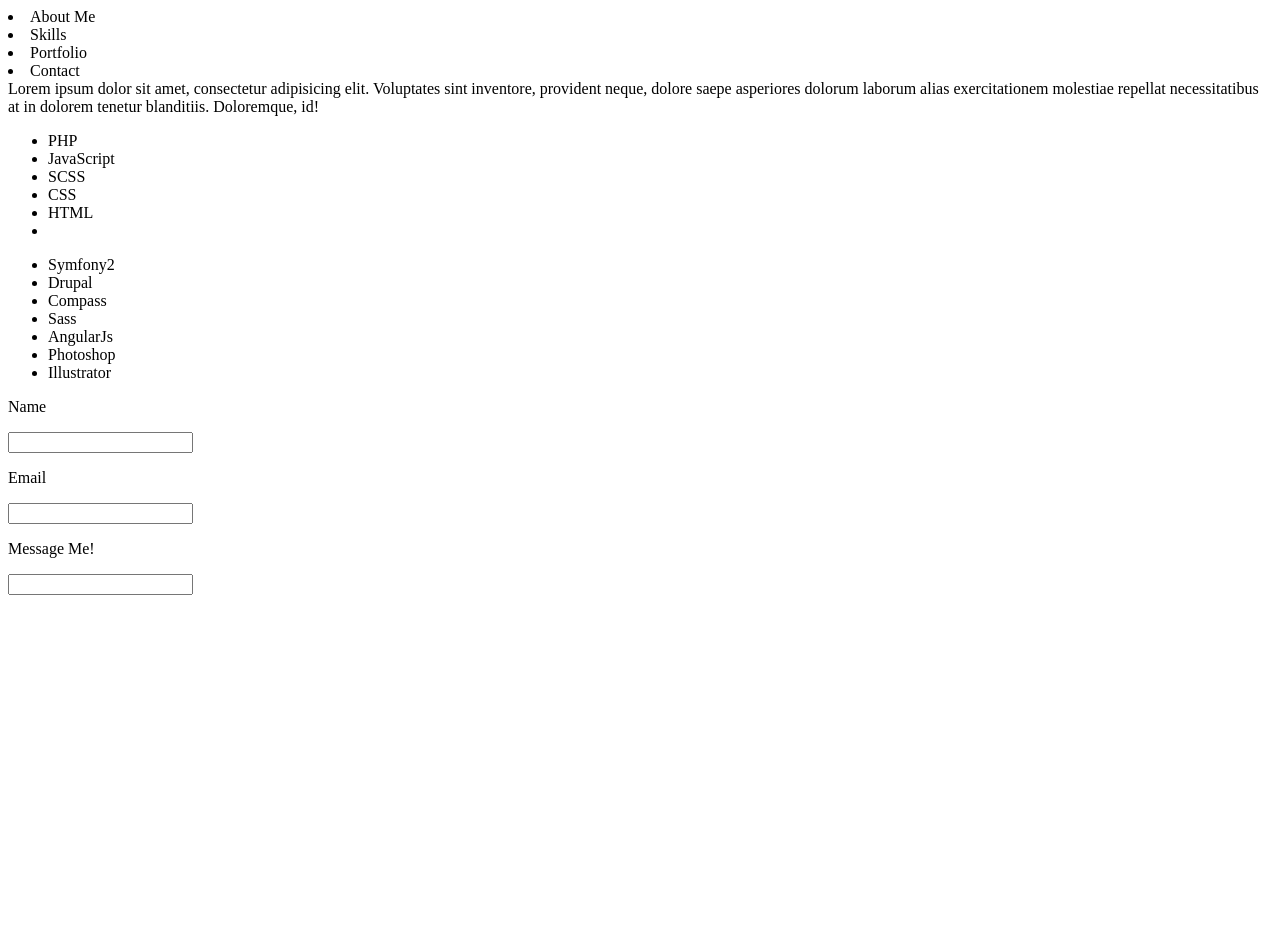
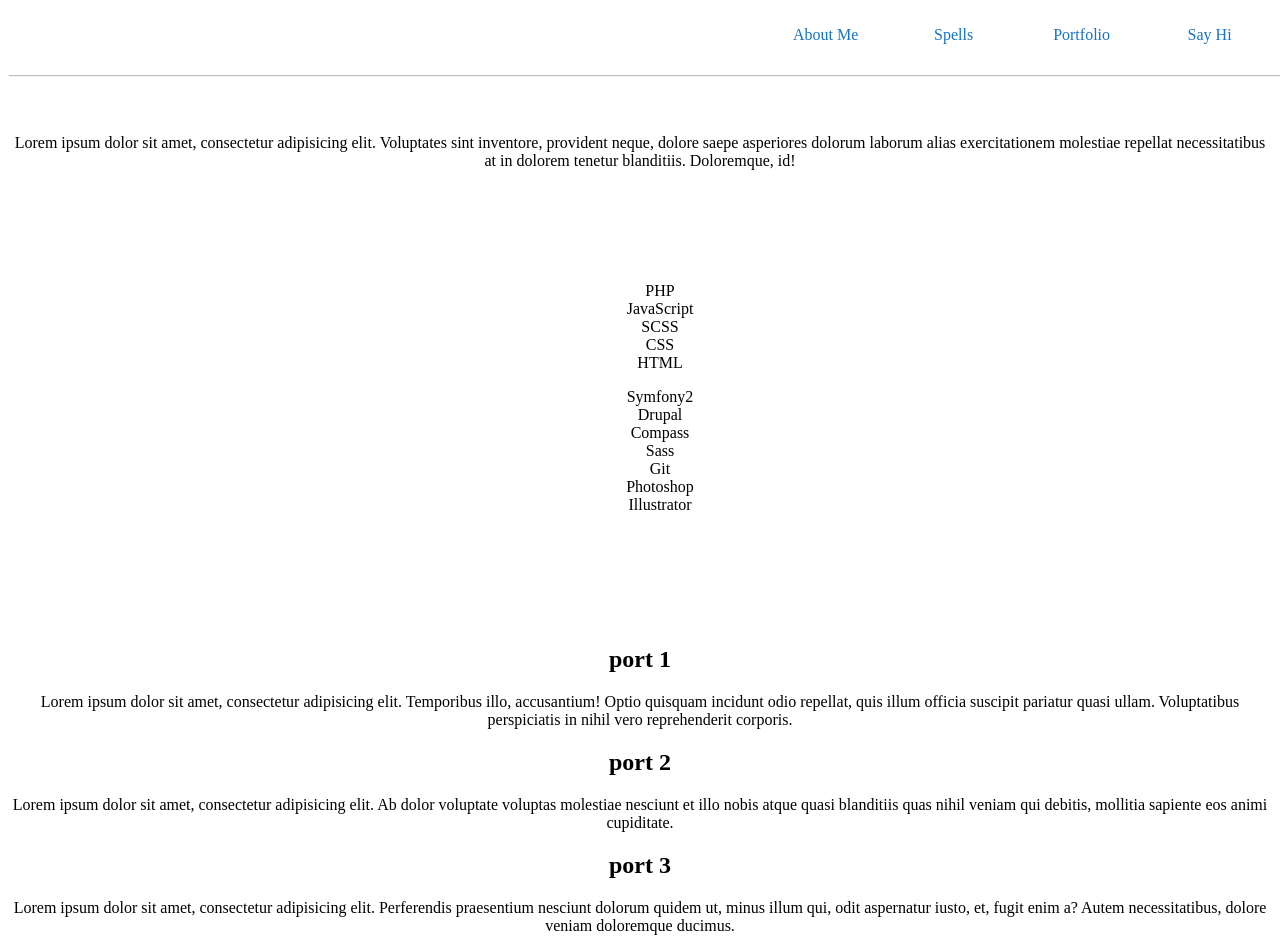
Before and after one commit to naingoted/aboutme, a plain HTML site: page index.html in a window 1280 px wide. Shown: the top 938 px of the page. Before the commit the page ends 800 px from the top, so only its background shows below. Drawn offline with Linux system fonts and the light colour scheme.

Commit message:
added some css

```diff
--- /dev/null
+++ b/css/core.css
@@ -0,0 +1,52 @@
+.nav ul {
+	list-style-type: none;
+	overflow: hidden;
+	position: fixed;
+	margin-top: -1%;
+	width: 100%;
+	padding-top: 1em;
+	padding-bottom: 1em;
+	box-shadow: 1px 1px 1px #c3bbbb;
+	background: white;
+}
+ul {
+	list-style-type: none;
+}
+.nav ul li {
+	float: left;
+	padding-right: 2em;
+}
+.nav ul li a {
+	text-decoration: none;
+	display:block;
+	text-align: center;
+	color: #1573c6;
+	line-height: 3em;
+	width: 6em;
+}
+
+.nav ul li a:hover {
+   background: #1573c6;
+   color: white;
+   font-style: bold;
+   border-radius: 7px;
+
+}
+
+
+div#welcome {
+    padding-top: 10%;
+}
+
+.content {
+	text-align: center;
+	display: block;
+}
+
+.nav li:first-child {
+    margin-left: 57%;
+}
+
+#abilities, #contact, #portfolio {
+	padding-top: 6em;
+}
--- a/index.html
+++ b/index.html
@@ -4,16 +4,20 @@
 	      <meta charset="utf-8">
 		  <meta http-equiv="X-UA-Compatible" content="IE=edge">
 		  <meta name="viewport" content="width=device-width, initial-scale=1">
+		  <link rel="stylesheet" href="css/core.css">
 		  <title>AboutMe</title>
 
 	</head>
 	<body>
 		<div class="nav">
-			<li class="menu1">About Me</li>
-			<li class="menu2">Skills</li>
-			<li class="menu3">Portfolio</li>
-			<li class="menu4">Contact</li>
+			<ul>
+				<li><a href="#welcome">About Me</a></li>
+				<li><a href="#abilities">Spells</a></li>
+				<li><a href="#portfolio">Portfolio</a></li>
+				<li><a href="#contact">Say Hi</a></li>
+			</ul>
 		</div>
+		<div class="content">
 			<div class="background">
 				<div class="img-me"></div>
 
@@ -21,8 +25,9 @@
 				</div>
 
 			</div>
+		</div>
 
-
+		<div class="content">
 		    <div id="abilities">
 				<div class="left">
 			    	<ul>
@@ -41,30 +46,36 @@
 			    		<li class="tools2">Drupal</li>
 			    		<li class="tools3">Compass</li>
 			    		<li class="tools4">Sass</li>
-		    		<li class="tools5">AngularJs</li>
+			    		<li class="tools5">Git</li>
 			    		<li class="tools6">Photoshop</li>
 			    		<li class="tools7">Illustrator</li>
 			    	</ul>
 				</div>
-
+		    </div>
 		</div>
 
-		<div class="portfolio">
+		<div class="content">
+			<div id="portfolio">
 				<div class="portf_1">
-
+					<h2>port 1</h2>
+					Lorem ipsum dolor sit amet, consectetur adipisicing elit. Temporibus illo, accusantium! Optio quisquam incidunt odio repellat, quis illum officia suscipit pariatur quasi ullam. Voluptatibus perspiciatis in nihil vero reprehenderit corporis.
 				</div>
 				<div class="portf_2">
-
+					<h2>port 2</h2>
+					Lorem ipsum dolor sit amet, consectetur adipisicing elit. Ab dolor voluptate voluptas molestiae nesciunt et illo nobis atque quasi blanditiis quas nihil veniam qui debitis, mollitia sapiente eos animi cupiditate.
 				</div>
 				<div class="portf_3">
-
+					<h2>port 3</h2>
+					Lorem ipsum dolor sit amet, consectetur adipisicing elit. Perferendis praesentium nesciunt dolorum quidem ut, minus illum qui, odit aspernatur iusto, et, fugit enim a? Autem necessitatibus, dolore veniam doloremque ducimus.
 				</div>
 				<div class="portf_4">
 
 				</div>
 			</div>
+		</div>
 
-		<div class="contact">
+		<div class="content">
+			<div id="contact">
 				<form action="index.html">
 					<div class="name">
 						<p class="label">Name</p>
@@ -80,7 +91,7 @@
 					</div>
 				</form>
 			</div>
-
+		</div>
 	</body>
 
 </html>
```
Lines whose indentation alone changed are shown as unchanged.
